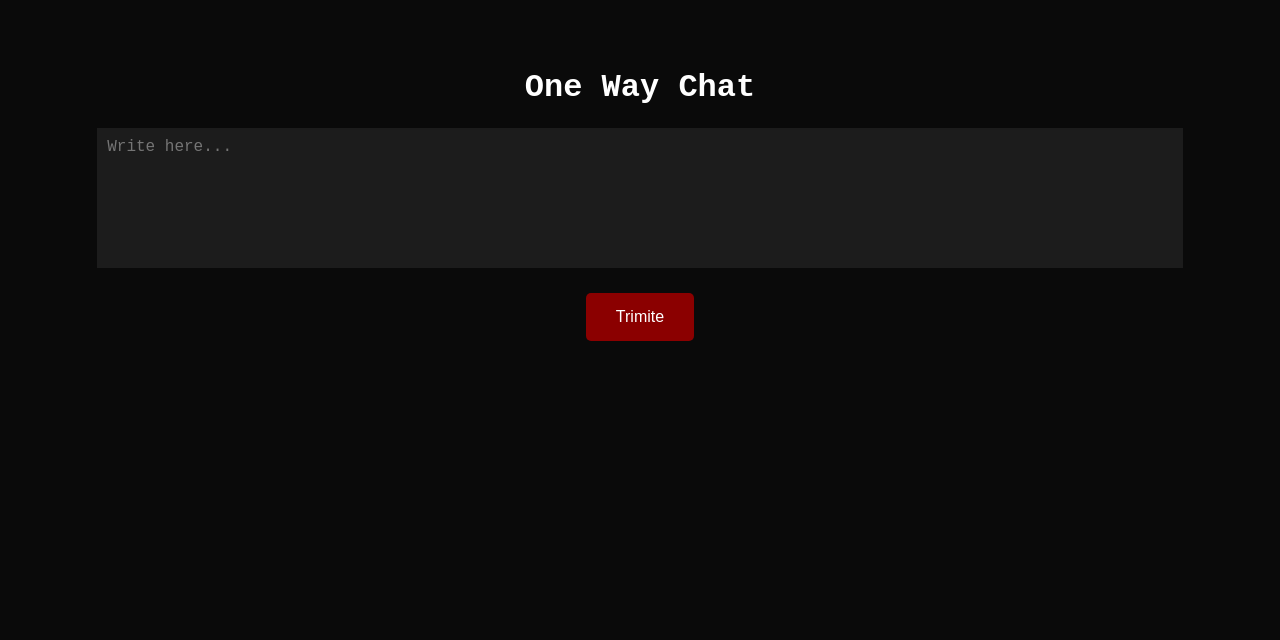
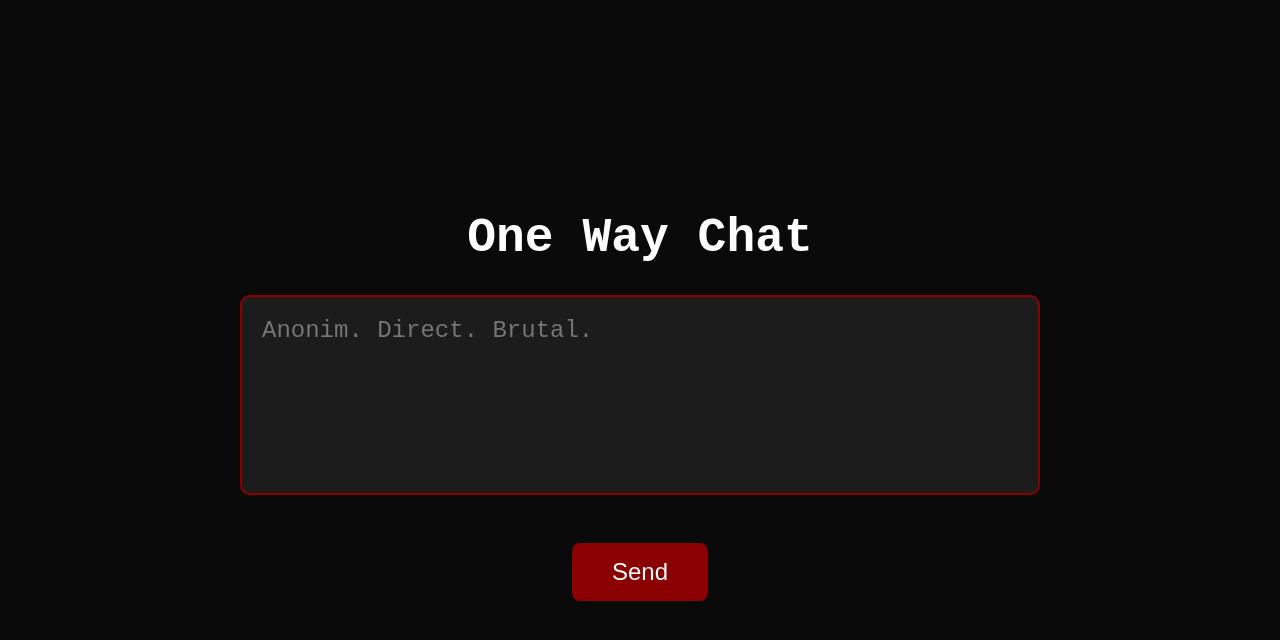
Before and after one commit to ownyourzone/Chat, a plain HTML site: page index.html in a window 1280 px wide. Drawn offline with Linux system fonts and the light colour scheme.

Commit message:
Update index.html

```diff
--- a/index.html
+++ b/index.html
@@ -2,51 +2,75 @@
 <html lang="ro">
 <head>
   <meta charset="UTF-8" />
-  <title>Text</title>
+  <title>One Way Chat</title>
   <style>
+    * {
+      box-sizing: border-box;
+    }
+
     body {
+      margin: 0;
       background-color: #0a0a0a;
-      color: #fff;
+      color: white;
       font-family: 'Courier New', monospace;
-      padding: 40px;
+      display: flex;
+      flex-direction: column;
+      justify-content: center;
+      align-items: center;
+      height: 100vh;
+      padding: 20px;
       text-align: center;
+    }
+
+    h1 {
+      font-size: 3rem;
+      margin-bottom: 30px;
     }
 
     textarea {
       width: 90%;
-      height: 120px;
-      font-size: 16px;
-      padding: 10px;
-      margin-bottom: 20px;
-      border: none;
+      max-width: 800px;
+      height: 200px;
+      font-size: 1.5rem;
+      padding: 20px;
       background: #1c1c1c;
-      color: white;
+      color: #fff;
+      border: 2px solid #8B0000;
+      border-radius: 10px;
       resize: none;
+      margin-bottom: 30px;
     }
 
     button {
+      font-size: 1.5rem;
+      padding: 15px 40px;
       background: #8B0000;
+      border: none;
       color: white;
-      border: none;
-      padding: 15px 30px;
-      font-size: 16px;
+      border-radius: 8px;
       cursor: pointer;
-      border-radius: 5px;
+      transition: background 0.3s ease;
+    }
+
+    button:hover {
+      background: #a30000;
     }
 
     #status {
       margin-top: 20px;
+      font-size: 1.2rem;
       font-style: italic;
+      color: #aaaaaa;
     }
   </style>
 </head>
 <body>
 
   <h1>One Way Chat</h1>
-  <textarea id="msg" placeholder="Write here..."></textarea>
-  <br>
-  <button onclick="sendMsg()">Trimite</button>
-  <p id="status"></p>
+
+  <textarea id="msg" placeholder="Anonim. Direct. Brutal."></textarea><br>
+  <button onclick="sendMsg()">Send</button>
+  <div id="status"></div>
 
   <script>
     function sendMsg() {
@@ -54,7 +78,7 @@
       const status = document.getElementById("status");
 
       if (!text) {
-        status.innerText = "Write something first.";
+        status.innerText = "Write something...";
         return;
       }
 
```
